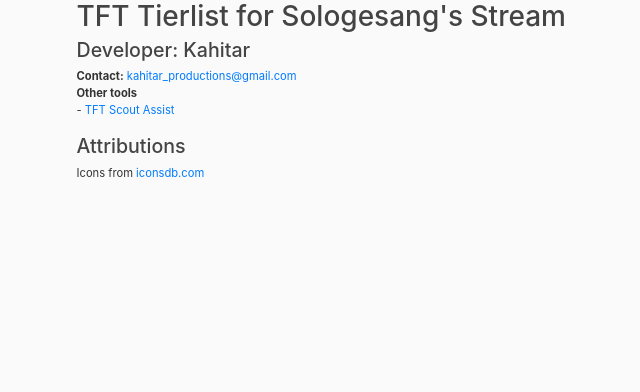
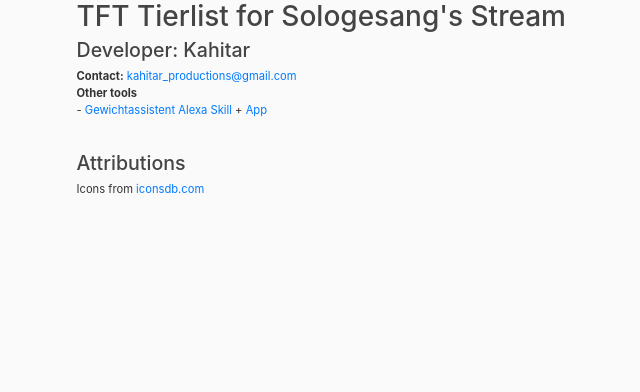
Before and after one commit to Kahitar/TFTTierlist, a Flask app: page /impressum in a window 1280 px wide. Shown: the part 56-448 px from the top of the page, without its empty margins (175-815 px from the left). Run offline with Flask 2, Linux system fonts and the light colour scheme; some libraries are stand-ins or nearby versions.

Commit message:
chore: update impressum

```diff
--- a/tierlist/templates/about.html
+++ b/tierlist/templates/about.html
@@ -7,7 +7,8 @@
 
     </br>
     <b>Other tools</b></br>
-    - <a href="https://github.com/Kahitar/TFTScoutAssist">TFT Scout Assist</a>
+    - <a href="https://www.amazon.de/Kahitar-Gewichtassistent/dp/B07K78583B" target="_blank">Gewichtassistent Alexa Skill</a> + <a href="https://www.gewichtassistent.de/" target="_blank">App</a></br>
+    <!-- - <a href="https://github.com/Kahitar/TFTScoutAssist" target="_blank">TFT Scout Assist</a> -->
 
     </br></br>
     <h3>Attributions</h3>
```
